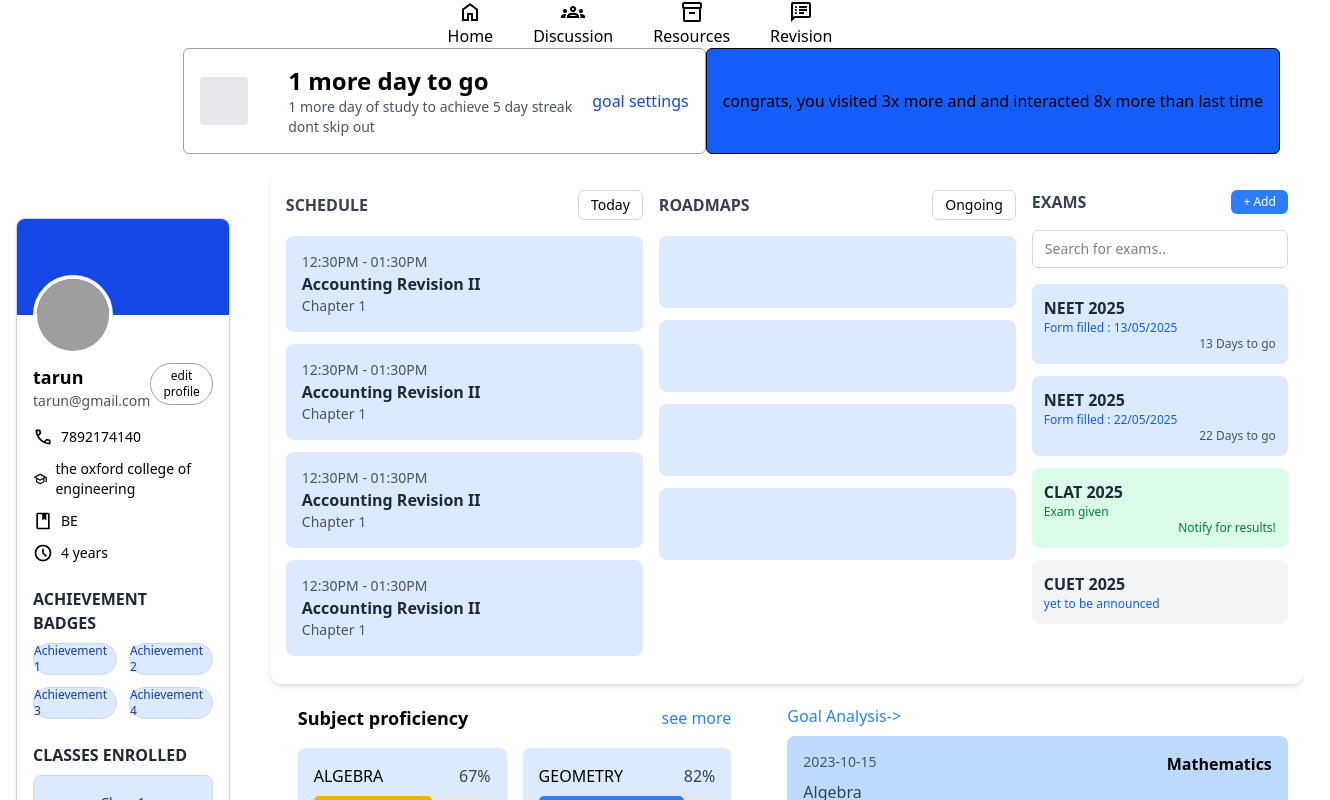
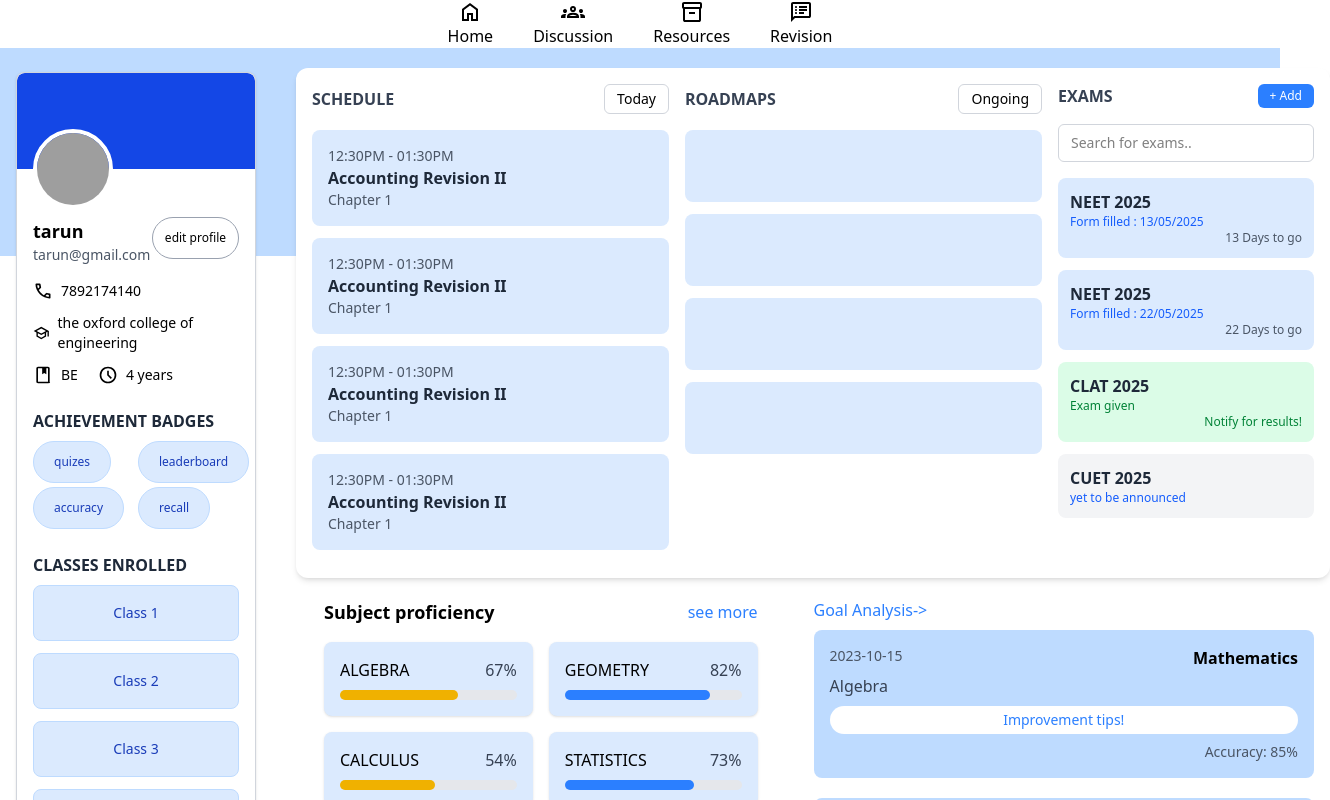
Before and after one commit to pixel-77/dashboard-vite, a React (Vite) app: page / in a window 1280 px wide. Shown: the top 800 px of the page, 1330 px wide, since content can reach past the window. Built offline with nearby package versions, Linux system fonts and the light colour scheme; grey boxes are pictures that could not be loaded.

Commit message:
fixing tailwind structures

```diff
--- a/src/App.css
+++ b/src/App.css
@@ -1,3 +1,13 @@
 @tailwind base;
 @tailwind components;
 @tailwind utilities;
+
+
+
+.hide-scrollbar {
+  -ms-overflow-style: none;  /* IE and Edge */
+  scrollbar-width: none;  /* Firefox */
+}
+.hide-scrollbar::-webkit-scrollbar {
+  display: none;  /* Chrome, Safari */
+}
--- a/src/components/encourage.jsx
+++ b/src/components/encourage.jsx
@@ -7,8 +7,8 @@ function Encouragement(){
 return(
 
 <>
-<div class="flex max-w-lvh flex-row justify-between  items-center rounded-md border p-4 bg-blue-600">
-  <p>congrats, you visited 3x more and and interacted 8x more than last time</p>
+<div className="flex w-1/2 flex-row justify-between  items-center rounded-md  p-4 bg-blue-600">
+  <p className="text-white font-semibold">Great Job, keep up the streak</p>
 
 </div>
 
--- a/src/components/navbar.jsx
+++ b/src/components/navbar.jsx
@@ -3,12 +3,12 @@ import { Link } from 'react-router-dom';
 
 const Navbar = () => {
   return (
-    <nav className="h-100vw w-100vw  sticky top-0 bg-white z-10 flex justify-center flex-row gap-10">
+    <nav className="w-screen  sticky top-0 bg-white z-10 flex justify-center flex-row gap-10">
 
       {/* Home */}
       <div>
         <Link to="/">
-          <button  className="flex flex-col items-center text-center bg-transparent border-none">
+          <button  className="flex flex-col items-center text-center bg-transparent border-none cursor-pointer">
             <svg xmlns="http://www.w3.org/2000/svg" height="24px" viewBox="0 -960 960 960" width="24px">
               <path d="M240-200h120v-240h240v240h120v-360L480-740 240-560v360Zm-80 80v-480l320-240 320 240v480H520v-240h-80v240H160Zm320-350Z"/>
             </svg>
@@ -20,7 +20,7 @@ const Navbar = () => {
       {/* Discussion */}
       <div>
         <Link to="/discussion" >
-          <button className="flex flex-col items-center justify-center bg-transparent border-none">
+          <button className="flex flex-col items-center justify-center bg-transparent border-none cursor-pointer">
             <svg xmlns="http://www.w3.org/2000/svg" fill height="24px" viewBox="0 -960 960 960" width="24px">
               <path d="M0-240v-63q0-43 44-70t116-27q13 0 25 .5t23 2.5q-14 21-21 44t-7 48v65H0Zm240 0v-65q0-32 17.5-58.5T307-410q32-20 76.5-30t96.5-10q53 0 97.5 10t76.5 30q32 20 49 46.5t17 58.5v65H240Zm540 0v-65q0-26-6.5-49T754-397q11-2 22.5-2.5t23.5-.5q72 0 116 26.5t44 70.5v63H780Zm-455-80h311q-10-20-55.5-35T480-370q-55 0-100.5 15T325-320ZM160-440q-33 0-56.5-23.5T80-520q0-34 23.5-57t56.5-23q34 0 57 23t23 57q0 33-23 56.5T160-440Zm640 0q-33 0-56.5-23.5T720-520q0-34 23.5-57t56.5-23q34 0 57 23t23 57q0 33-23 56.5T800-440Zm-320-40q-50 0-85-35t-35-85q0-51 35-85.5t85-34.5q51 0 85.5 34.5T600-600q0 50-34.5 85T480-480Zm0-80q17 0 28.5-11.5T520-600q0-17-11.5-28.5T480-640q-17 0-28.5 11.5T440-600q0 17 11.5 28.5T480-560Zm1 240Zm-1-280Z"/>
             </svg>
@@ -32,7 +32,7 @@ const Navbar = () => {
       {/* Resource Library */}
       <div>
         <Link to="/resources" >
-          <button className="flex flex-col items-center text-center bg-transparent border-none">
+          <button className="flex flex-col items-center text-center bg-transparent border-none cursor-pointer">
             <svg xmlns="http://www.w3.org/2000/svg" fill height="24px" viewBox="0 -960 960 960" width="24px">
               <path d="M200-80q-33 0-56.5-23.5T120-160v-451q-18-11-29-28.5T80-680v-120q0-33 23.5-56.5T160-880h640q33 0 56.5 23.5T880-800v120q0 23-11 40.5T840-611v451q0 33-23.5 56.5T760-80H200Zm0-520v440h560v-440H200Zm-40-80h640v-120H160v120Zm200 280h240v-80H360v80Zm120 20Z"/>
             </svg>
@@ -44,7 +44,7 @@ const Navbar = () => {
       {/* Revision */}
       <div>
         <Link to="/revision" >
-          <button className="flex flex-col items-center text-center bg-transparent border-none">
+          <button className="flex flex-col items-center text-center bg-transparent border-none cursor-pointer">
              <svg xmlns="http://www.w3.org/2000/svg" fill="#000000" height="24px" viewBox="0 -960 960 960" width="24px">
             <path d="M280-400q17 0 28.5-11.5T320-440q0-17-11.5-28.5T280-480q-17 0-28.5 11.5T240-440q0 17 11.5 28.5T280-400Zm0-120q17 0 28.5-11.5T320-560q0-17-11.5-28.5T280-600q-17 0-28.5 11.5T240-560q0 17 11.5 28.5T280-520Zm0-120q17 0 28.5-11.5T320-680q0-17-11.5-28.5T280-720q-17 0-28.5 11.5T240-680q0 17 11.5 28.5T280-640Zm120 240h200v-80H400v80Zm0-120h320v-80H400v80Zm0-120h320v-80H400v80ZM80-80v-720q0-33 23.5-56.5T160-880h640q33 0 56.5 23.5T880-800v480q0 33-23.5 56.5T800-240H240L80-80Zm126-240h594v-480H160v525l46-45Zm-46 0v-480 480Z" />
          </svg>
--- a/src/components/oneMoreday.jsx
+++ b/src/components/oneMoreday.jsx
@@ -3,16 +3,16 @@ import react from 'react'
 
 const Onemoreday = ()=>{
    return ( <>
-   <div class="flex max-w-lvh flex-row justify-between  items-center rounded-md border border-gray-400 p-4">
-  <div class="w-12 h-12 bg-gray-200 rounded flex-shrink-0">
+   <div className="flex max-w-lvh flex-row justify-between  items-center rounded-md  p-4 bg-white">
+  <div className="w-12 h-12 bg-gray-200 rounded flex-shrink-0">
 
   </div>
-  <div class="pl-10">
-    <p class="text-2xl font-bold">1 more day to go</p>
-    <p class="text-sm text-gray-600 ">1 more day of study to achieve 5 day streak <br />dont skip out</p>
+  <div className="pl-10">
+    <p className="text-2xl font-bold">1 more day to go</p>
+    <p className="text-sm text-gray-600 ">1 more day of study to achieve 5 day streak <br />dont skip out</p>
   </div>
 
-    <a href="" class="ml-5 text-blue-700  inline-flex justify-center whitespace-nowrap">
+    <a href="" className="ml-5 text-blue-700  inline-flex justify-center whitespace-nowrap">
       <span>goal settings</span>
     </a>
 
--- a/src/components/profilebox.jsx
+++ b/src/components/profilebox.jsx
@@ -9,10 +9,10 @@ const ProfileBox = () => {
         degree: "BE",
         years: "4 years",
         achievements: [
-            "Achievement 1",
-            "Achievement 2",
-            "Achievement 3",
-            "Achievement 4",
+            "quizes",
+            "leaderboard",
+            "accuracy",
+            "recall",
         ],
         classesEnrolled: [
             "Class 1",
@@ -23,7 +23,7 @@ const ProfileBox = () => {
     };
 
     return (
-        <div id="profilebox" className="w-2xs max-w-[30vw]  max-h-[120vh]  border border-gray-300 rounded-lg shadow-sm bg-white mt-16 ml-4 relative z-0">
+        <div id="profilebox" className="min-w-[15rem]  max-h-[120vh]  border border-gray-300 rounded-lg shadow-sm bg-white mt-6 ml-4 relative z-0 overflow-scroll hide-scrollbar">
             {/* Blue header section */}
             <div className="h-24 bg-blue-700 rounded-t-lg relative">
                 {/* Profile photo */}
@@ -37,15 +37,15 @@ const ProfileBox = () => {
             </div>
 
             {/* Profile content */}
-            <div className="pt-12 px-4 pb-4">
+            <div className="pt-12 px-4 pb-4 ">
                 {/* User info */}
-                <div className="flex justify-between items-start mb-4">
-                    <div>
+                <div className="flex flex-wrap md:justify-between items-start mb-4">
+                    <div className=''>
                         <h2 className="text-lg font-bold">{profile.username}</h2>
                         <p className="text-sm text-gray-600">{profile.email}</p>
                     </div>
-                    <button className="px-3 py-1 text-xs border border-gray-400 rounded-full bg-white font-medium hover:bg-gray-50 transition">
-                        edit profile
+                    <button className=" text-xs border border-gray-400 rounded-full bg-white font-medium hover:bg-gray-50 transition p-3">
+                        <p>edit profile</p>
                     </button>
                 </div>
 
@@ -65,7 +65,8 @@ const ProfileBox = () => {
                         <span>{profile.college}</span>
                     </div>
 
-                    <div className="flex items-center gap-2 text-sm">
+                   <div className='flex flex-col xl:flex-row gap-5'>
+                     <div className="flex items-center gap-2 text-sm">
                         <svg className="w-5 h-5 text-gray-600" xmlns="http://www.w3.org/2000/svg" viewBox="0 -960 960 960">
                             <path d="M240-80q-33 0-56.5-23.5T160-160v-640q0-33 23.5-56.5T240-880h480q33 0 56.5 23.5T800-800v640q0 33 23.5 56.5T720-80H240Zm0-80h480v-640h-80v280l-100-60-100 60v-280H240v640Zm0 0v-640 640Zm200-360 100-60 100 60-100-60-100 60Z"/>
                         </svg>
@@ -78,14 +79,15 @@ const ProfileBox = () => {
                         </svg>
                         <span>{profile.years}</span>
                     </div>
+                   </div>
                 </div>
 
                 {/* Achievements */}
                 <div className="mb-6">
                     <h3 className="font-bold text-gray-800 mb-2">ACHIEVEMENT BADGES</h3>
-                    <div className="grid grid-cols-2 gap-3">
+                    <div className="grid grid-cols-1    lg:grid-cols-2 gap-1">
                         {profile.achievements.map((achievement, index) => (
-                            <div key={index} className="h-8 rounded-full bg-blue-100 border border-blue-200 flex items-center justify-center text-xs text-blue-800">
+                            <div key={index} className="h-8 w-fit rounded-full bg-blue-100 border border-blue-200 flex items-center justify-center text-xs text-blue-800 p-5">
                                 {achievement}
                             </div>
                         ))}
@@ -93,11 +95,11 @@ const ProfileBox = () => {
                 </div>
 
                 {/* Classes Enrolled */}
-                <div>
+                <div className=''>
                     <h3 className="font-bold text-gray-800 mb-2">CLASSES ENROLLED</h3>
                     <div className="space-y-3">
                         {profile.classesEnrolled.map((className, index) => (
-                            <div key={index} className="h-14 rounded-lg bg-blue-100 border border-blue-200 flex items-center justify-center text-sm text-blue-800">
+                            <div key={index} className="h-14 rounded-lg bg-blue-100 border border-blue-200 flex items-center justify-center text-sm text-blue-800 ">
                                 {className}
                             </div>
                         ))}
--- a/src/pages/home.jsx
+++ b/src/pages/home.jsx
@@ -9,24 +9,33 @@ import Encouragement from '../components/encourage'
 
 const Home = () => {
   return (
-    <>
-    <div className="flex flex-row justify-end">
-       <Onemoreday/>
-   <Encouragement/>
+  <>
 
-   </div>
-    <div className="flex flex-row gap-10">
+
+ <div >
+    <div className='absolute w-screen h-52 bg-blue-200 z-[0]'></div>
+
+    {/* <div className='relative hidden xl:flex justify-between z-[2]'>
+        <Onemoreday />
+        <Encouragement />
+  </div> */}
+ </div>
+
+
+
+
+  <div className="relative top-0 flex flex-row gap-10 z-[1]">
       <ProfileBox />
-      <div className="flex flex-col">
+      <div className="relative flex flex-col z[1]">
         <Schedule />
-        <div className="flex flex-row gap-10  w-auto h-[80rem] mt-5">
-          {/* subject profeciency  */}
+        <div className="flex flex-row gap-10 w-auto h-[80rem] mt-5">
+          {/* subject proficiency */}
           <Swp />
           <Goalanalyis />
         </div>
       </div>
-    </div>
-    </>
+  </div>
+</>
   );
 };
 
```
Also changed, not shown: src/components/subandgoal.jsx (deleted).
